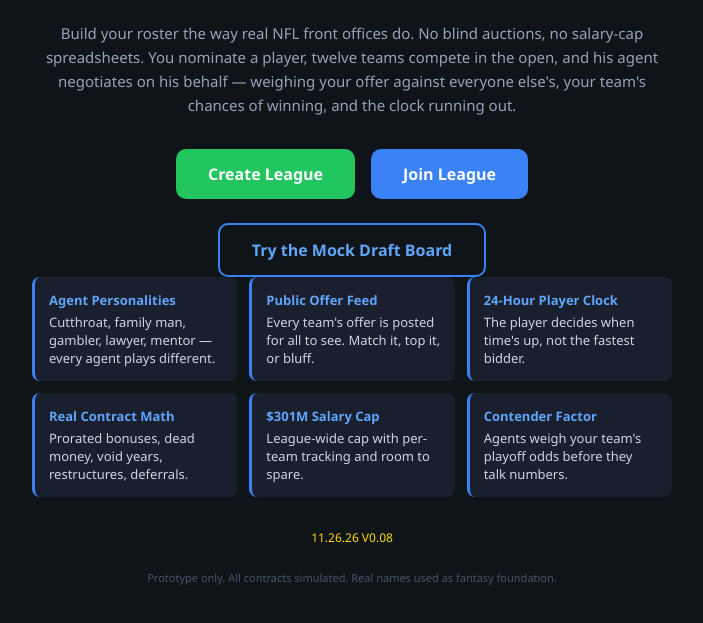
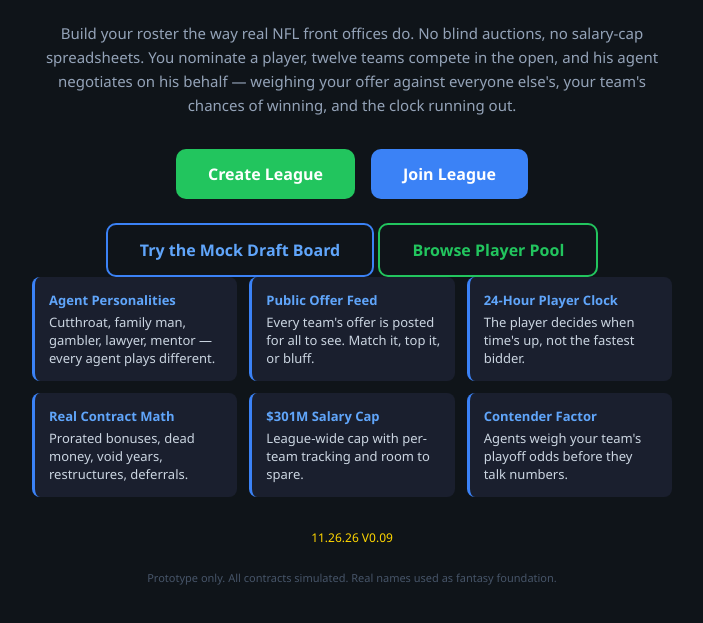
Before and after one commit to terryfamily716/Fantasy-Contract-League, a plain HTML site: page index.html in a window 1280 px wide. Shown: the part 161-784 px from the top of the page, without its empty margins (288-991 px from the left). Drawn offline with Linux system fonts and the light colour scheme.

Commit message:
11.26.26 V0.09 - Added Browse Player Pool button linking to players.html

```diff
--- a/index.html
+++ b/index.html
@@ -3,7 +3,7 @@
 <head>
 <meta charset="UTF-8">
 <meta name="viewport" content="width=device-width, initial-scale=1.0">
-<title>Fantasy GM versus Agents - V0.08</title>
+<title>Fantasy GM versus Agents - V0.09</title>
 <style>
   * { margin: 0; padding: 0; box-sizing: border-box; }
   body { background: #0f1419; color: #e2e8f0; font-family: 'Segoe UI', Arial, sans-serif; min-height: 100vh; display: flex; flex-direction: column; align-items: center; justify-content: center; padding: 24px; }
@@ -16,6 +16,7 @@
   .btn-create { background: #22c55e; color: #fff; }
   .btn-join { background: #3b82f6; color: #fff; }
   .btn-draft { background: transparent; color: #60a5fa; border: 2px solid #3b82f6; }
+  .btn-pool { background: transparent; color: #22c55e; border: 2px solid #22c55e; }
   .btn:hover { opacity: 0.9; }
   .features { display: grid; grid-template-columns: repeat(auto-fit, minmax(200px, 1fr)); gap: 12px; max-width: 640px; width: 100%; margin-bottom: 32px; }
   .feature { background: #1a1f2e; border-radius: 8px; padding: 14px; font-size: 13px; color: #cbd5e1; border-left: 3px solid #3b82f6; }
@@ -34,6 +35,7 @@
       <a class="btn btn-join" href="#">Join League</a>
     </div>
     <a class="btn btn-draft" href="draft.html">Try the Mock Draft Board</a>
+    <a class="btn btn-pool" href="players.html">Browse Player Pool</a>
   </div>
   <div class="features">
     <div class="feature"><strong>Agent Personalities</strong>Cutthroat, family man, gambler, lawyer, mentor — every agent plays different.</div>
@@ -43,7 +45,7 @@
     <div class="feature"><strong>$301M Salary Cap</strong>League-wide cap with per-team tracking and room to spare.</div>
     <div class="feature"><strong>Contender Factor</strong>Agents weigh your team's playoff odds before they talk numbers.</div>
   </div>
-  <div class="version">11.26.26 V0.08</div>
+  <div class="version">11.26.26 V0.09</div>
   <div class="note">Prototype only. All contracts simulated. Real names used as fantasy foundation.</div>
 </body>
 </html>
```
